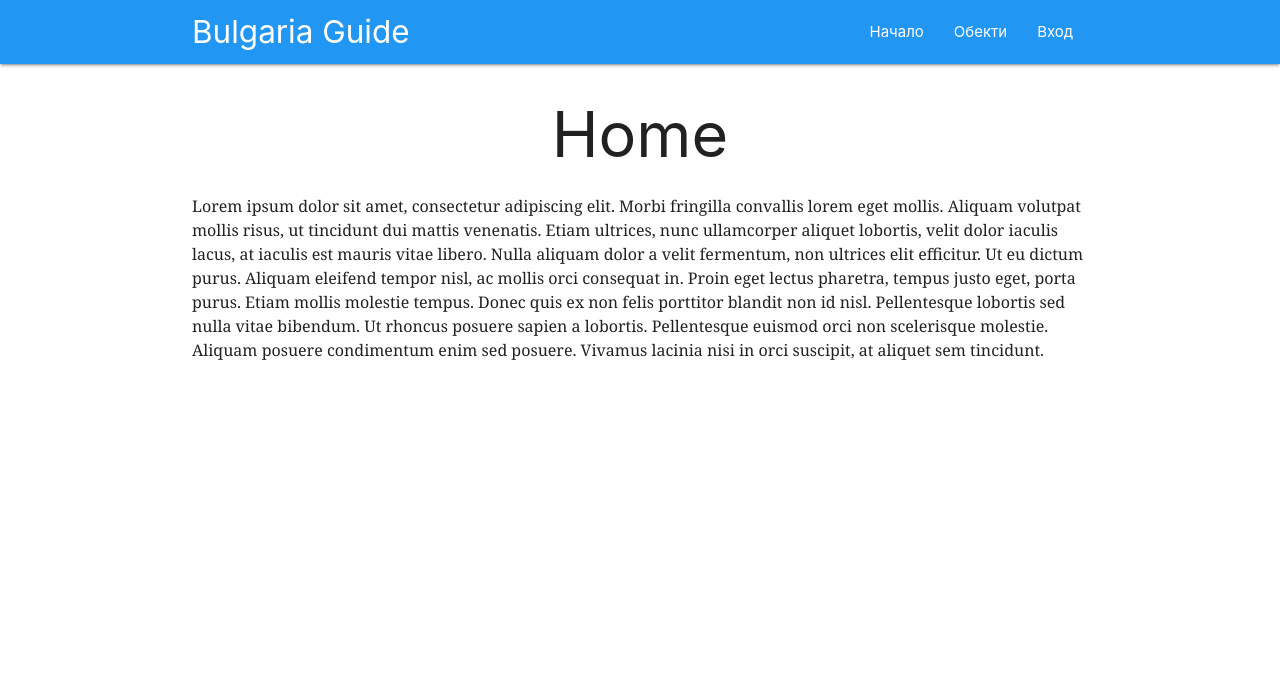
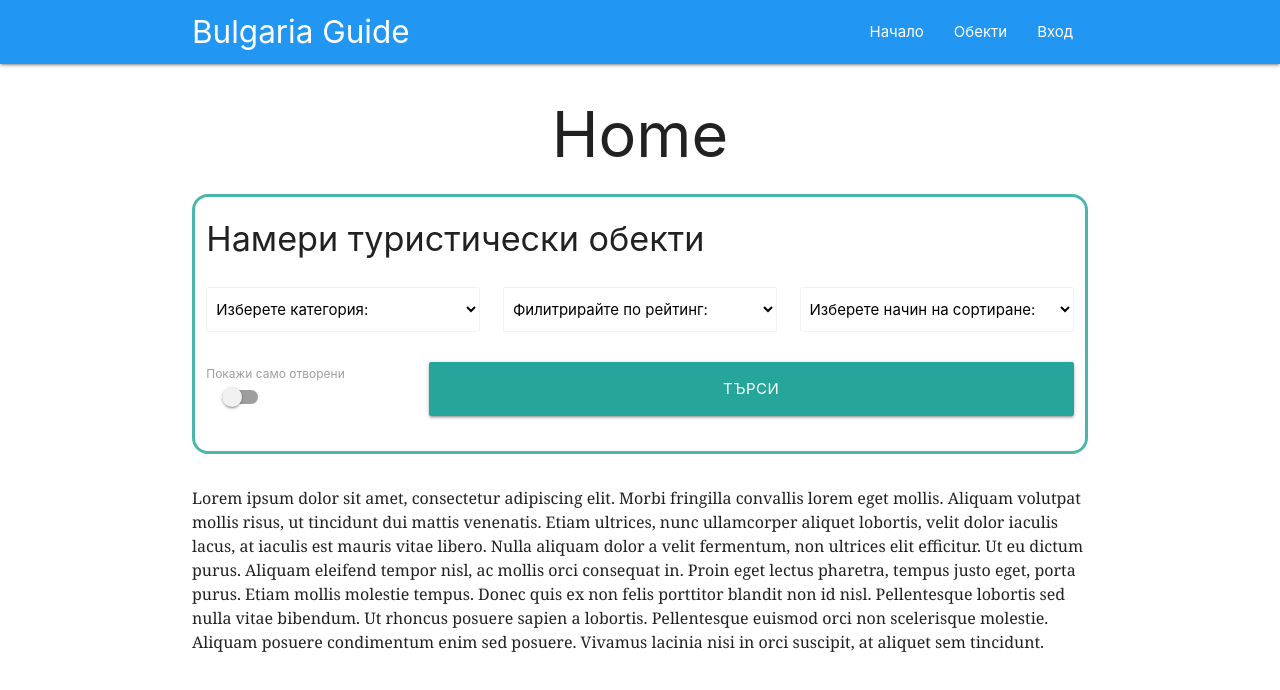
Before and after one commit to Bulgaria-Guide/bulgaria-guide, a React (Create React App) app in the folder web-app/: page / in a window 1280 px wide. Shown: the top 690 px of the page. Built offline with nearby package versions, Linux system fonts and the light colour scheme.

Commit message:
Create search bar component (#4)
* Add SearchBar component

* Use SearchBar in Home and SightsList

* Add indentation rule to eslint

* Run lint-fix for indentation problems

```diff
--- a/web-app/src/Components/Home/index.js
+++ b/web-app/src/Components/Home/index.js
@@ -1,9 +1,11 @@
 import React from 'react';
 import Text from '../UI/Text';
 import ContainerLayout from '../UI/ContainerLayout';
+import SearchBar from '../SeachBar';
 
 const Home = () => (
   <ContainerLayout header="Home">
+    <SearchBar />
     <Text>
       Lorem ipsum dolor sit amet, consectetur adipiscing elit. Morbi fringilla
       convallis lorem eget mollis. Aliquam volutpat mollis risus, ut tincidunt
--- /dev/null
+++ b/web-app/src/Components/SeachBar/index.js
@@ -0,0 +1,69 @@
+import React from 'react';
+import './styles.css';
+
+const categoryDropdown = (
+  <select defaultValue="" className="browser-default">
+    <option value="" disabled>Изберете категория:</option>
+    <option value="all">Всички</option>
+    <option value="historical">Исторически</option>
+    <option value="culture">Културни</option>
+    <option value="sports">Спортни</option>
+    <option value="rest">Отдих</option>
+  </select>
+);
+
+const ratingDropdown = (
+  <select defaultValue="" className="browser-default">
+    <option value="" disabled>Филитрирайте по рейтинг:</option>
+    <option value="1">С по-висока оценка от 1</option>
+    <option value="2">С по-висока оценка от 2</option>
+    <option value="3">С по-висока оценка от 3</option>
+    <option value="4">С по-висока оценка от 4</option>
+    <option value="5">С по-висока оценка от 5</option>
+    <option value="6">С по-висока оценка от 6</option>
+    <option value="7">С по-висока оценка от 7</option>
+    <option value="8">С по-висока оценка от 8</option>
+    <option value="9">С по-висока оценка от 9</option>
+  </select>
+);
+
+const sortDropdown = (
+  <select defaultValue="" className="browser-default">
+    <option value="" disabled>Изберете начин на сортиране:</option>
+    <option value="rating">По рейтинг</option>
+    <option value="alphabetical" selected>По азбучен ред</option>
+  </select>
+);
+
+const openedOly = (
+  <div class="switch">
+    <label>
+      Покажи само отворени
+      <input type="checkbox" />
+      <span class="lever"></span>
+    </label>
+  </div>
+);
+
+const SearchBar = () => (
+  <div className="search-bar">
+    <form action="#">
+      <div className="row">
+        <div className="col s12">
+          <h4>Намери туристически обекти</h4>
+        </div>
+        <div className="input-field col s4">{categoryDropdown}</div>
+        <div className="input-field col s4">{ratingDropdown}</div>
+        <div className="input-field col s4">{sortDropdown}</div>
+        <div className="input-field col s3">{openedOly}</div>
+        <div className="input-field col s9">
+          <a className="waves-effect waves-light btn-large" id="button">
+            ТЪРСИ
+          </a>
+        </div>
+      </div>
+    </form>
+  </div>
+);
+
+export default SearchBar;
--- /dev/null
+++ b/web-app/src/Components/SeachBar/styles.css
@@ -0,0 +1,10 @@
+.search-bar {
+    border: 3px solid;
+    border-radius: 16px;
+    border-color: #4db6ac;
+    margin-bottom: 32px;
+}
+
+#button {
+    width: 100%;
+ }
--- a/web-app/src/Components/Sights/List/index.js
+++ b/web-app/src/Components/Sights/List/index.js
@@ -1,6 +1,7 @@
 import React from 'react';
 import SightCard from './Card';
 import ContainerLayout from '../../UI/ContainerLayout';
+import SearchBar from '../../SeachBar';
 
 const description =
   // eslint-disable-next-line max-len
@@ -39,7 +40,10 @@ const SightsList = () => {
     sight => <SightCard sight={sight} key={sight.id}/>
   );
 
-  return <ContainerLayout header="Sights list">{sightsList}</ContainerLayout>;
+  return <ContainerLayout header="Sights list">
+    <SearchBar />
+    {sightsList}
+  </ContainerLayout>;
 };
 
 export default SightsList;
```
Also changed, not shown: web-app/.eslintrc.json, web-app/src/Components/Sights/List/Card/index.js (indentation only).
